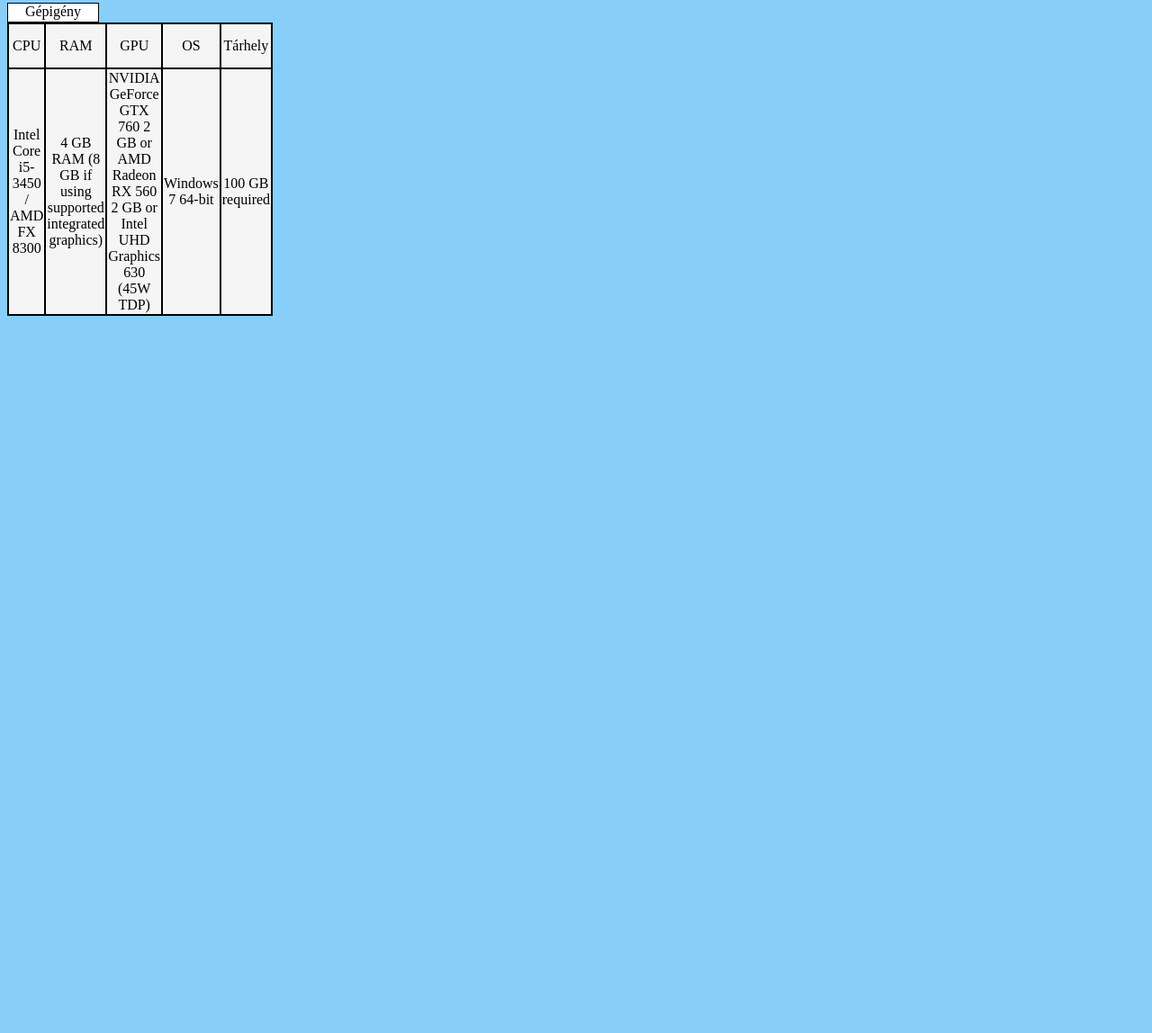
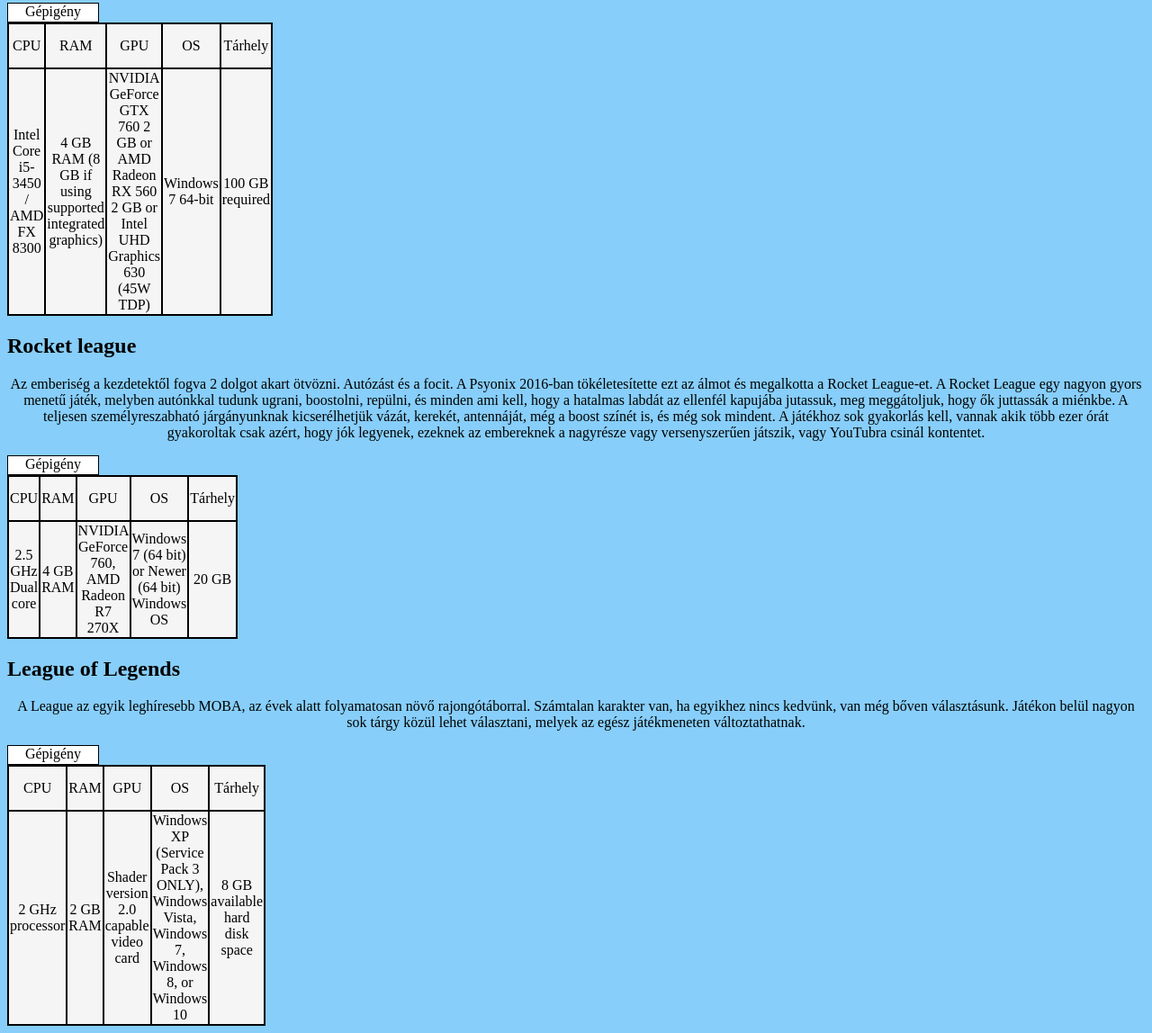
Before and after one commit to kornelka55/project1, a website: page public_html/index.html in a window 1280 px wide. Shown: the part 1651-2799 px from the top of the page at 90% size. Before the commit the page ends 2010 px from the top, so only its background shows below. Drawn offline with Linux system fonts and the light colour scheme.

Commit message:
Merge origin/master
Conflicts:
	public_html/kornelka55.css

```diff
--- a/public_html/index.html
+++ b/public_html/index.html
@@ -1,7 +1,7 @@
 
 <html>
     <head>
-        <title>TODO supply a title</title>
+        <title>Top 10 legjátszottabb videójáték</title>
         <meta charset="UTF-8">
         <meta name="viewport" content="width=device-width, initial-scale=1.0">
     </head>
@@ -130,10 +130,62 @@
                     </tbody>
                 </table>
             </div>
+            <h2>Rocket league</h2>
+            <p>Az emberiség a kezdetektől fogva 2 dolgot akart ötvözni.
+                Autózást és a focit.
+                A Psyonix 2016-ban tökéletesítette ezt az álmot és megalkotta a Rocket League-et.
+                A Rocket League egy nagyon gyors menetű játék, melyben autónkkal tudunk ugrani, boostolni, repülni, és minden ami kell, hogy a hatalmas labdát az ellenfél kapujába jutassuk, meg meggátoljuk, hogy ők juttassák a miénkbe.
+                A teljesen személyreszabható járgányunknak kicserélhetjük vázát, kerekét, antennáját, még a boost színét is, és még sok mindent.
+                A játékhoz sok gyakorlás kell, vannak akik több ezer órát gyakoroltak csak azért, hogy jók legyenek, ezeknek az embereknek a nagyrésze vagy versenyszerűen játszik, vagy YouTubra csinál kontentet.</p>
+            <div>
 
+                <table>
+                    <caption> Gépigény</caption>
+                    <tbody>
+                        <tr>
+                            <td>CPU</td>
+                            <td>RAM</td>
+                            <td>GPU</td>
+                            <td>OS</td>
+                            <td>Tárhely</td>
+                        </tr>
+                        <tr>
+                            <td>2.5 GHz Dual core</td>
+                            <td>4 GB RAM</td>
+                            <td>NVIDIA GeForce 760, AMD Radeon R7 270X</td>
+                            <td>Windows 7 (64 bit) or Newer (64 bit) Windows OS</td>
+                            <td>20 GB</td>
+                        </tr>
+                    </tbody>
+                </table>
+            </div>
+            <h2>League of Legends</h2>
+            <p>A League az egyik leghíresebb MOBA, az évek alatt folyamatosan növő rajongótáborral.
+                Számtalan karakter van, ha egyikhez nincs kedvünk, van még bőven választásunk.
+                Játékon belül nagyon sok tárgy közül lehet választani, melyek az egész játékmeneten változtathatnak.</p>
 
+            <div>
 
-
+                <table>
+                    <caption> Gépigény</caption>
+                    <tbody>
+                        <tr>
+                            <td>CPU</td>
+                            <td>RAM</td>
+                            <td>GPU</td>
+                            <td>OS</td>
+                            <td>Tárhely</td>
+                        </tr>
+                        <tr>
+                            <td>2 GHz processor </td>
+                            <td>2 GB RAM</td>
+                            <td>Shader version 2.0 capable video card</td>
+                            <td>Windows XP (Service Pack 3 ONLY), Windows Vista, Windows 7, Windows 8, or Windows 10</td>
+                            <td>8 GB available hard disk space</td>
+                        </tr>
+                    </tbody>
+                </table>
+            </div>
 
 
 
```
